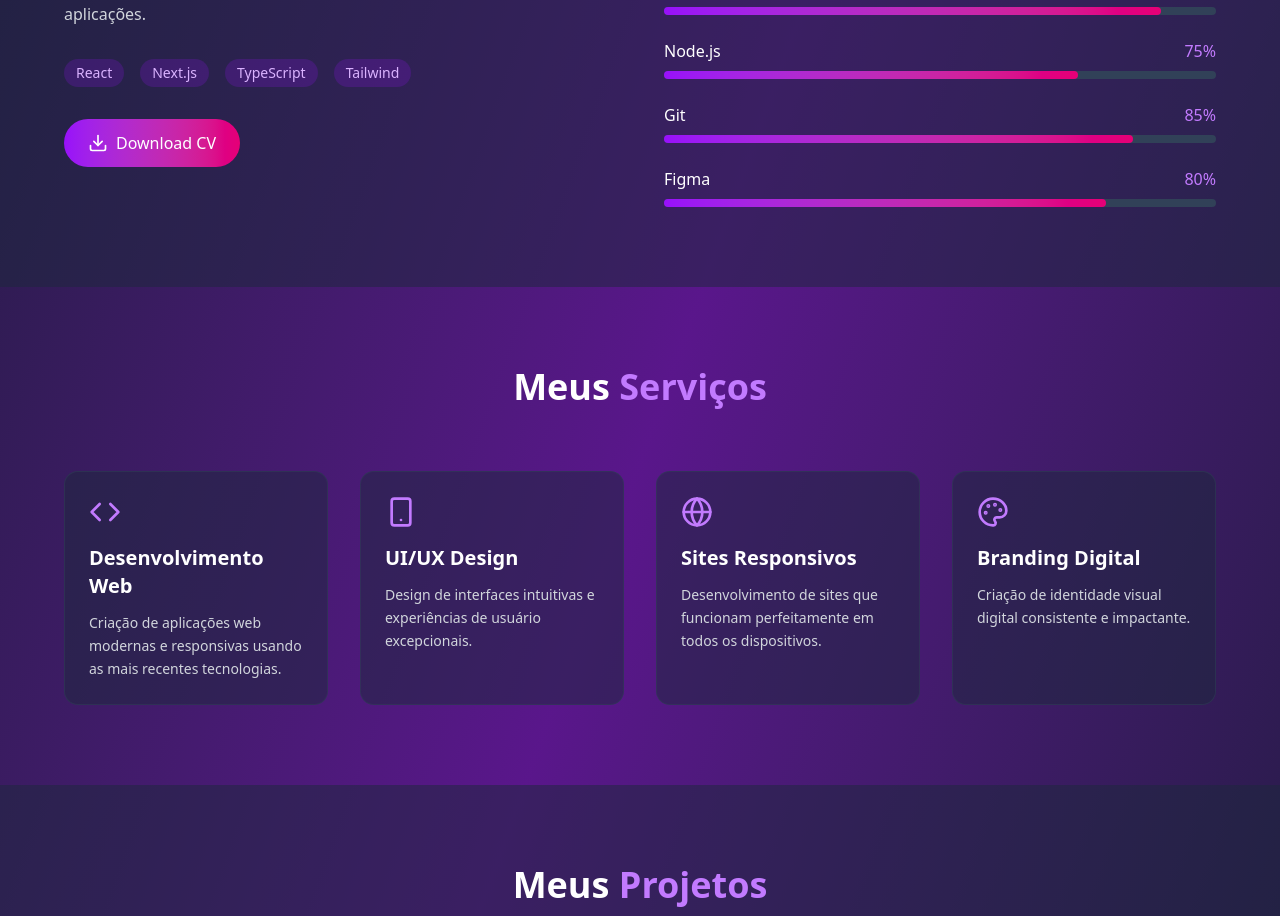
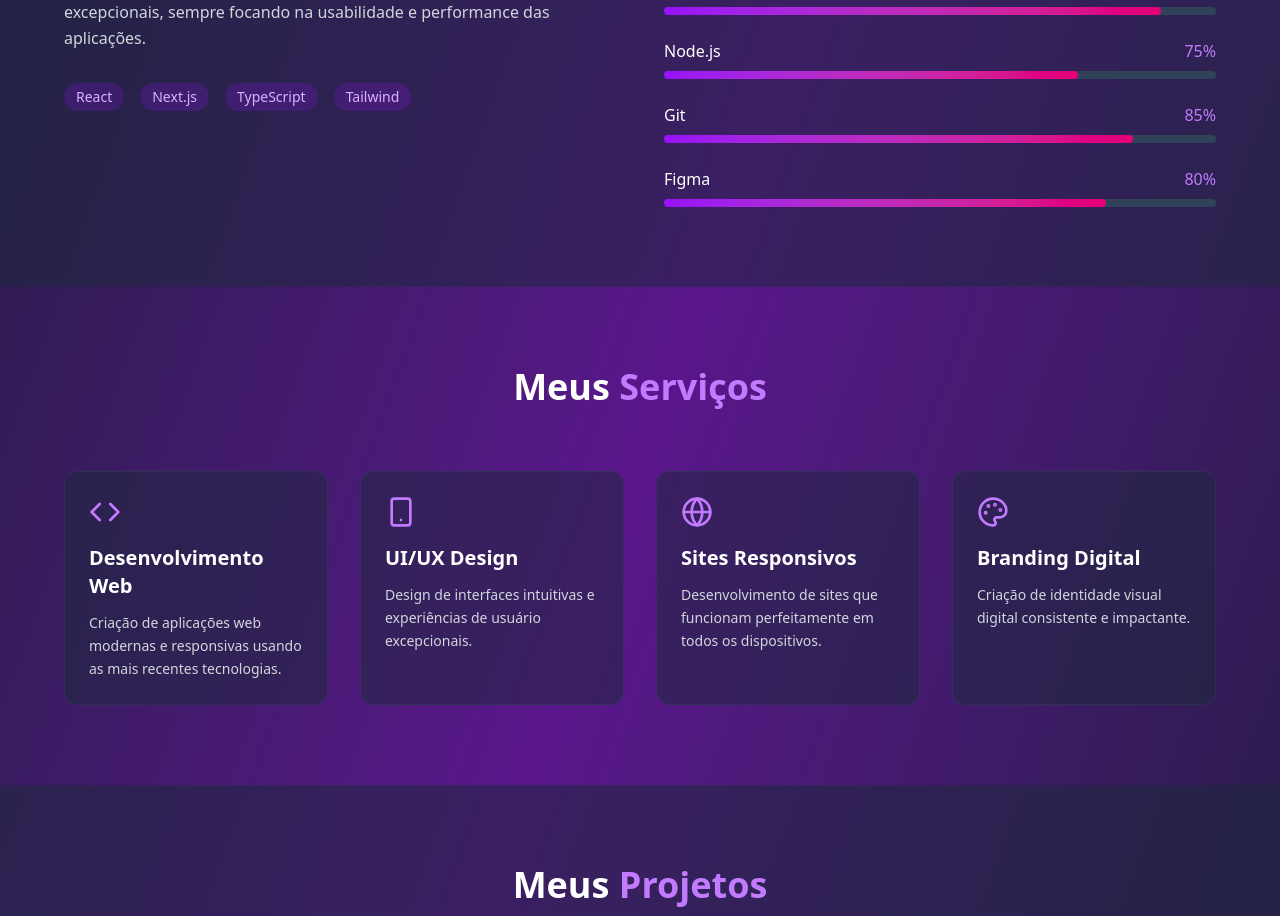
Before and after one commit to PedroCirotto/Portfolio, a Next.js app: page / in a window 1280 px wide. Shown: the part 1329-2245 px from the top of the page. Built offline with nearby package versions, Linux system fonts and the light colour scheme.

Commit message:
add peakone site

```diff
--- a/src/components/About.tsx
+++ b/src/components/About.tsx
@@ -42,11 +42,6 @@ export default function About() {
                                 <span className="px-3 py-1 bg-purple-600/20 text-purple-300 rounded-full text-sm">TypeScript</span>
                                 <span className="px-3 py-1 bg-purple-600/20 text-purple-300 rounded-full text-sm">Tailwind</span>
                             </div>
-
-                            <button className="flex items-center gap-2 px-6 py-3 bg-gradient-to-r from-purple-600 to-pink-600 text-white rounded-full font-medium hover:shadow-lg hover:shadow-purple-500/25 transition-all">
-                                <Download size={20} />
-                                Download CV
-                            </button>
                         </div>
 
                         <div className="space-y-6">
```
